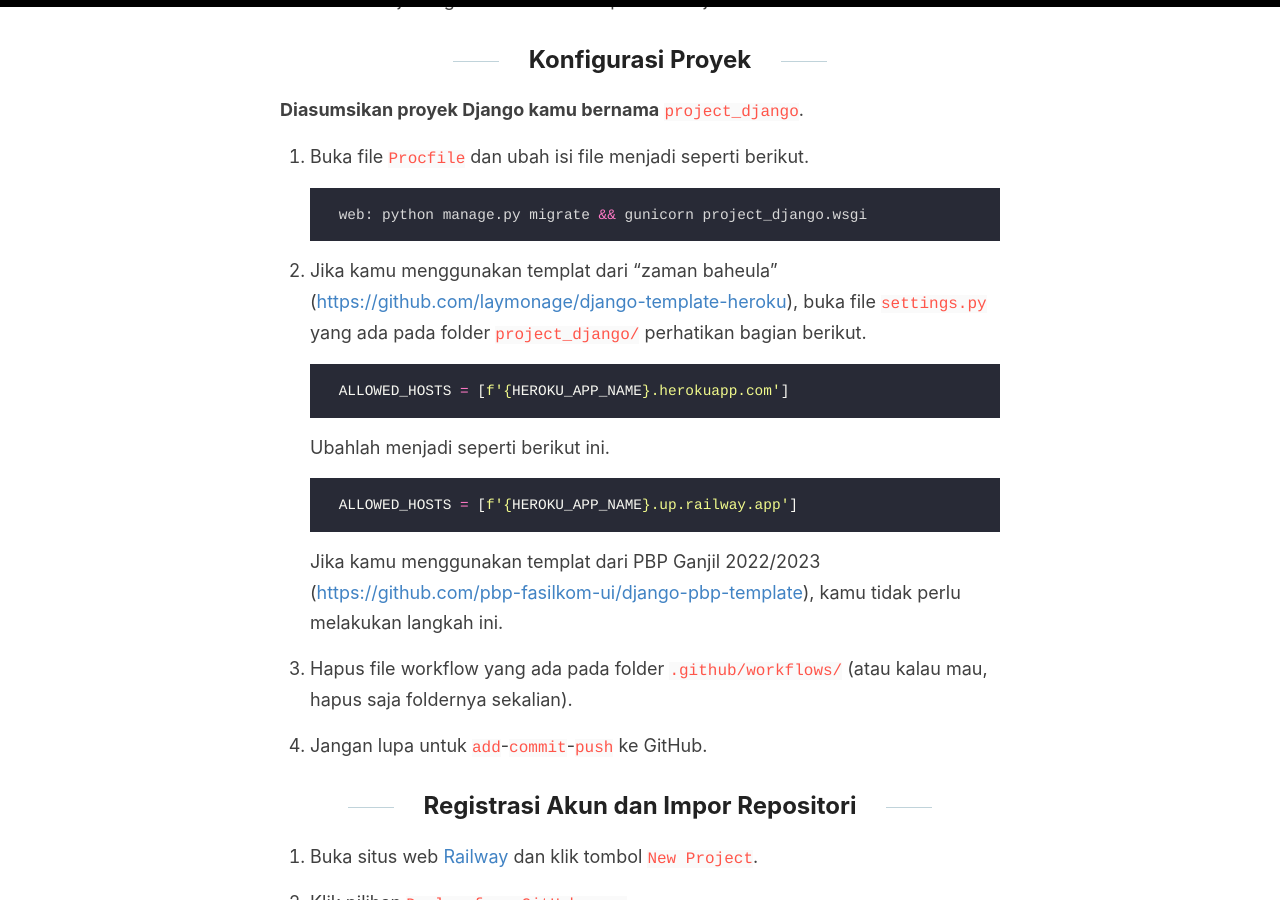
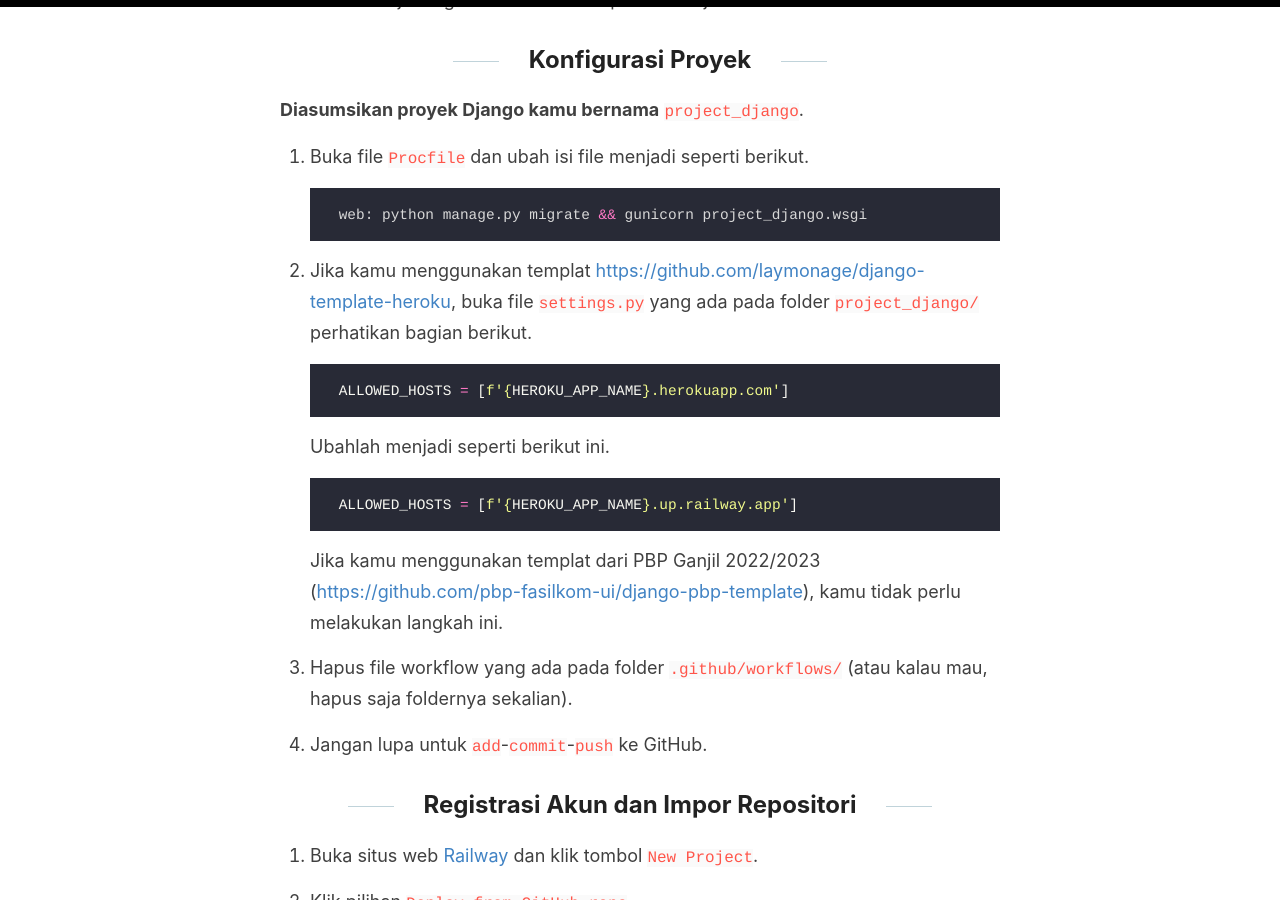
Before and after one commit to determinedguy/cecoret, a Jekyll site: the page built from _posts/2022-11-26-heroku-to-railway.md, in a window 1280 px wide and 900 px high, scrolled down 1177 px. Built offline with Jekyll 4.4.1, drawn with Linux system fonts in a browser that asks for light colours.

Commit message:
fix: words wkwk

````diff
--- a/_posts/2022-11-26-heroku-to-railway.md
+++ b/_posts/2022-11-26-heroku-to-railway.md
@@ -37,7 +37,7 @@ Yakin mau lanjut migrasi ke rel kereta api? Oke lanjut~
     web: python manage.py migrate && gunicorn project_django.wsgi
     ```
 
-2. Jika kamu menggunakan templat dari "zaman baheula" (<https://github.com/laymonage/django-template-heroku>), buka file `settings.py` yang ada pada folder `project_django/` perhatikan bagian berikut.
+2. Jika kamu menggunakan templat <https://github.com/laymonage/django-template-heroku>, buka file `settings.py` yang ada pada folder `project_django/` perhatikan bagian berikut.
 
     ```python
     ALLOWED_HOSTS = [f'{HEROKU_APP_NAME}.herokuapp.com']
````
